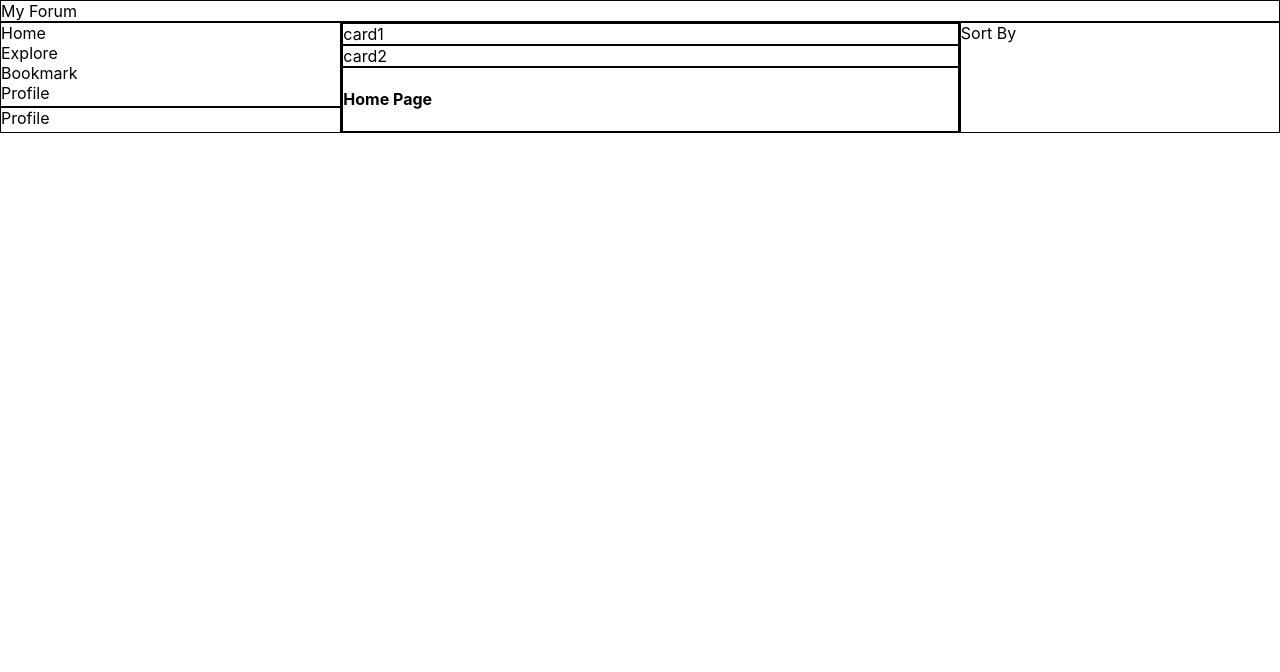
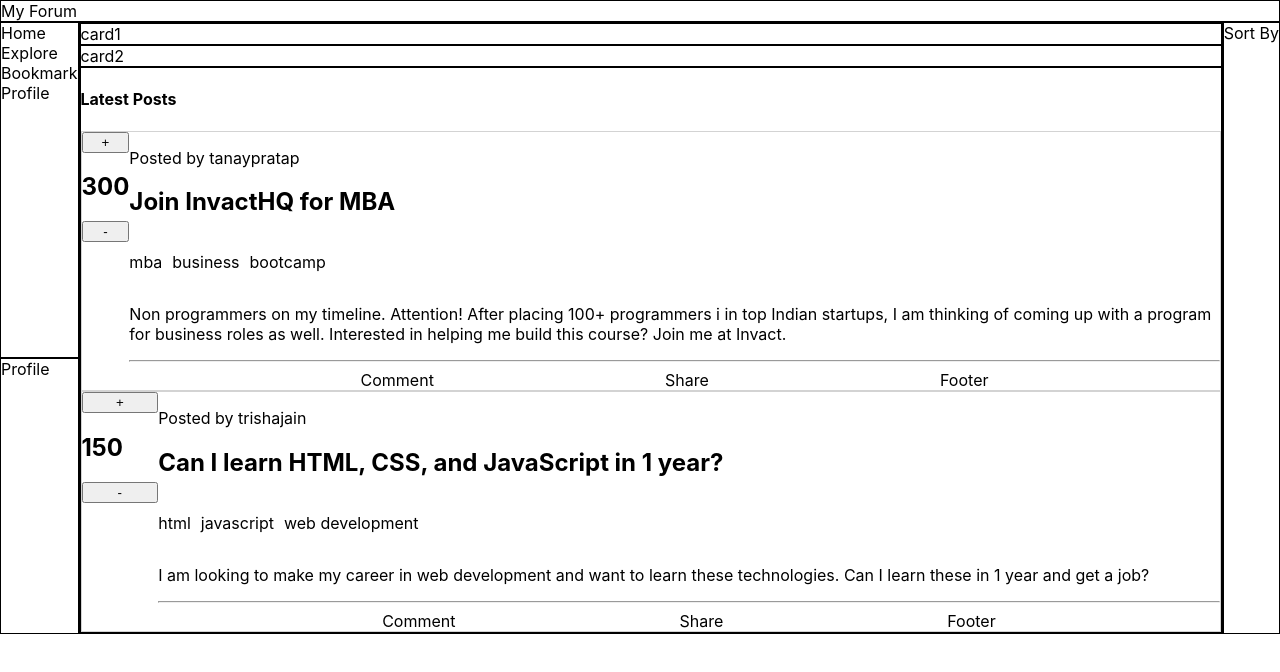
Before and after one commit to akshaykamath45/Machine-Coding-Round-4, a React (Create React App) app: page / in a window 1280 px wide. Shown: the top 672 px of the page. Built offline with nearby package versions, Linux system fonts and the light colour scheme.

Commit message:
feat : loading data on home page

```diff
--- /dev/null
+++ b/src/pages/Home.css
@@ -0,0 +1,24 @@
+.landing-card{
+    display:grid;
+    grid-template-areas:
+    'counter content content '
+    ;
+    border:1px solid lightgray;
+}
+.counter{
+    grid-area: counter;
+    display:flex;
+    flex-direction: column;
+}
+.post-tags
+{
+    display: flex;
+    gap:10px;
+}
+.card-content{
+    grid-area:content;
+}
+.card-footer{
+    display:flex;
+    justify-content: space-evenly;
+}
--- a/src/pages/Home.jsx
+++ b/src/pages/Home.jsx
@@ -1,12 +1,39 @@
-import {useContext} from "react";
+import { useContext } from "react";
 import { DataContext } from "../contexts/DataContext";
-
-export const Home=()=>{
-const {data}=useContext(DataContext)
-console.log(data);
-    return (
-        <div>
-            <h4>Home Page</h4>
-        </div>
-    )
-}
+import "./Home.css";
+export const Home = () => {
+  const { data } = useContext(DataContext);
+  console.log(data);
+  return (
+    <div>
+      <h4>Latest Posts</h4>
+      {data.posts.map((post) => {
+        return (
+          <div className="landing-card">
+            <div className="counter">
+              <button>+</button>
+              <h2>{post.upvotes - post.downvotes}</h2>
+              <button>-</button>
+            </div>
+            <div className="card-content">
+              <p>Posted by {post.username}</p>
+              <h2>{post.post}</h2>
+              <div className="post-tags">
+                {post.tags.map((tag) => {
+                  return <p>{tag}</p>;
+                })}
+              </div>
+              <p>{post.postDescription}</p>
+              <hr />
+              <div className="card-footer">
+                <div>Comment</div>
+                <div>Share</div>
+                <div>Footer</div>
+              </div>
+            </div>
+          </div>
+        );
+      })}
+    </div>
+  );
+};
```
